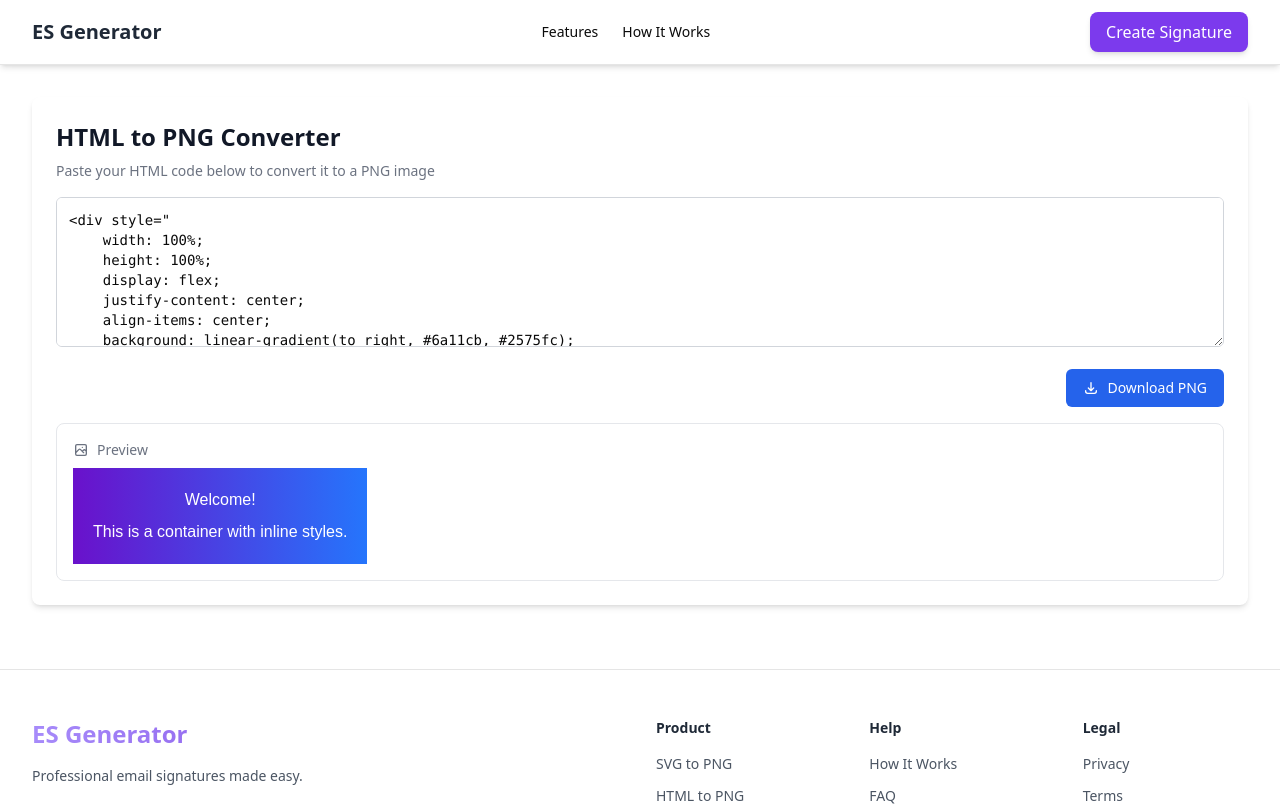
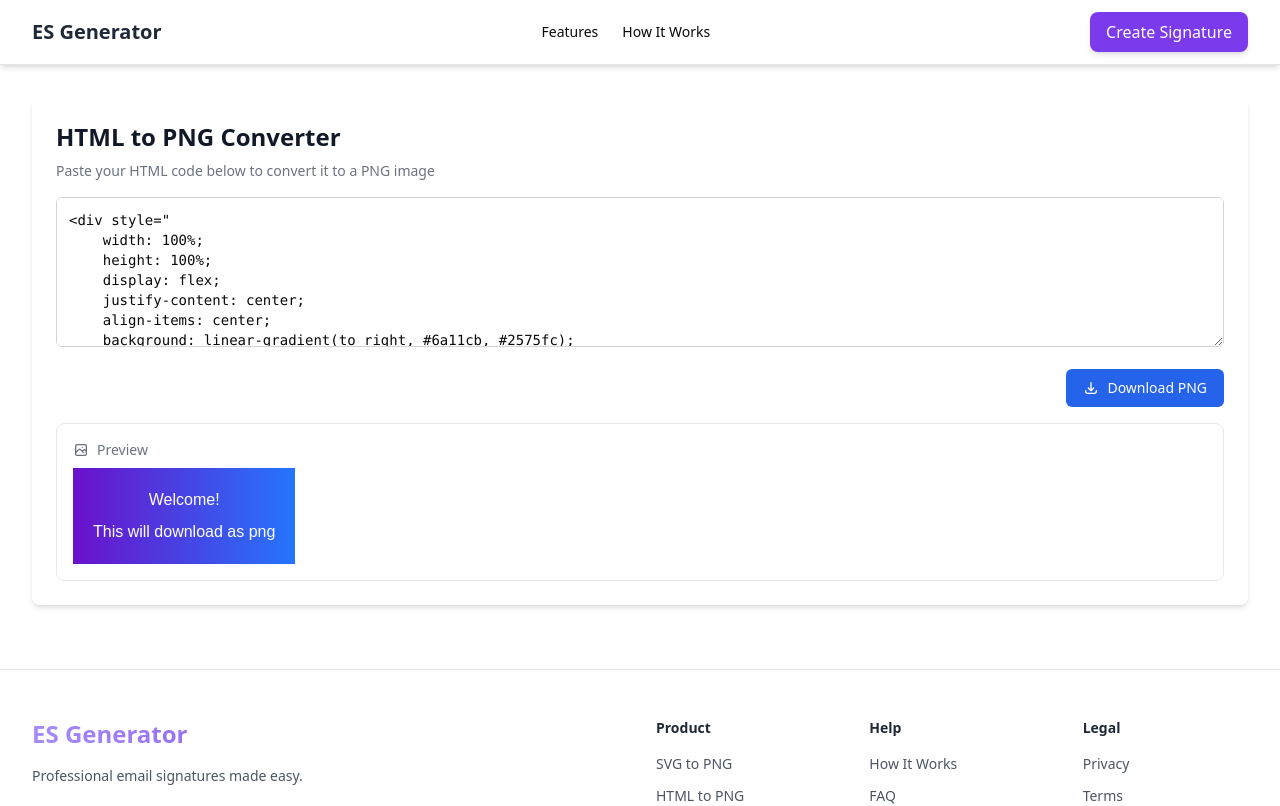
Before and after one commit to reactur/email-signature-generator, a React (Vite) app: page /html-to-png in a window 1280 px wide. Shown: the top 806 px of the page. Built offline with nearby package versions, Linux system fonts and the light colour scheme.

Commit message:
place holder text change

```diff
--- a/src/HtmlToPngConverter.tsx
+++ b/src/HtmlToPngConverter.tsx
@@ -17,7 +17,7 @@ export default function HtmlToPngConverter() {
         text-align: center;
     ">
         <h2 style="margin: 0;">Welcome!</h2>
-        <p style="margin-top: 8px;">This is a container with inline styles.</p>
+        <p style="margin-top: 8px;">This will download as png</p>
     </div>
 </div>
 `)
```
